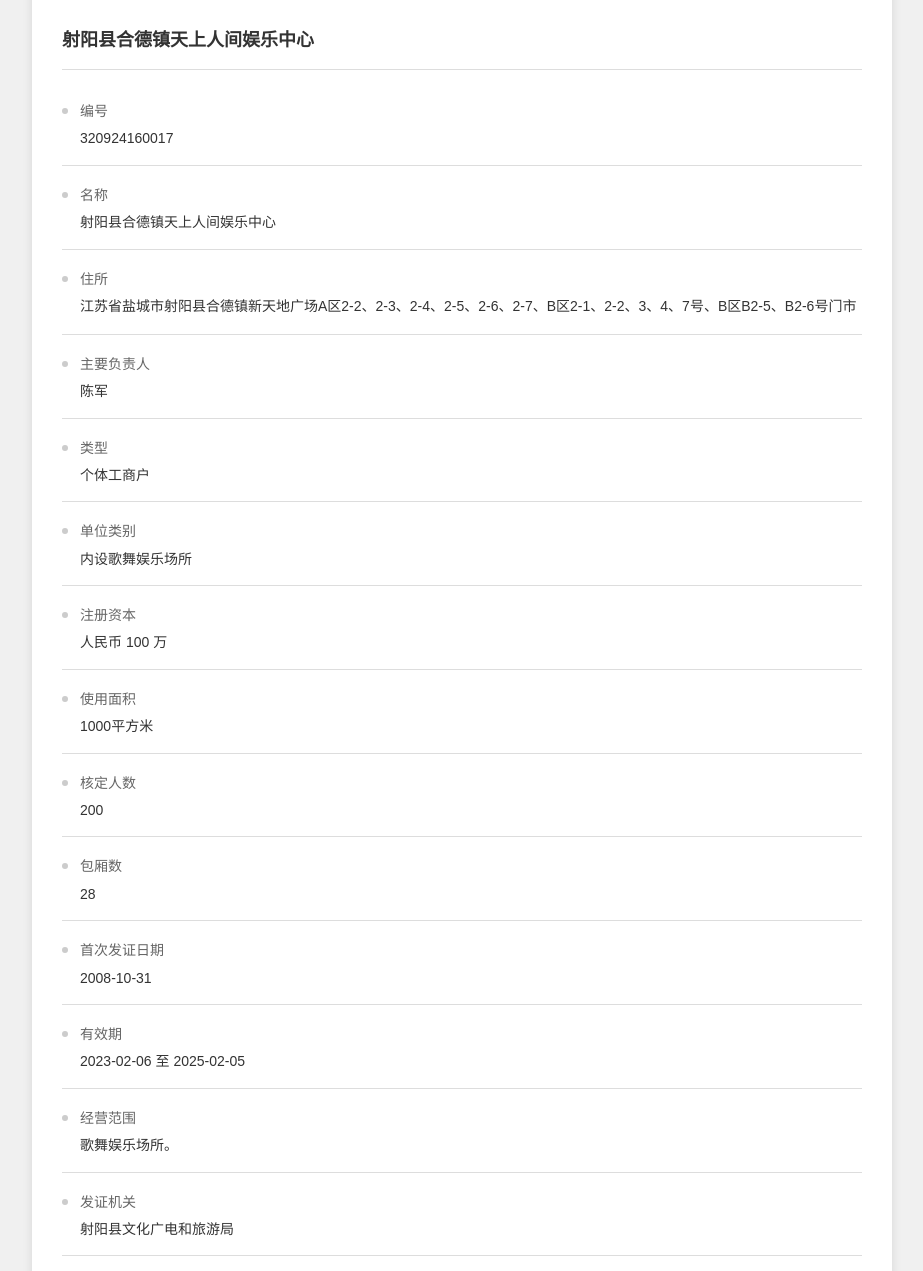
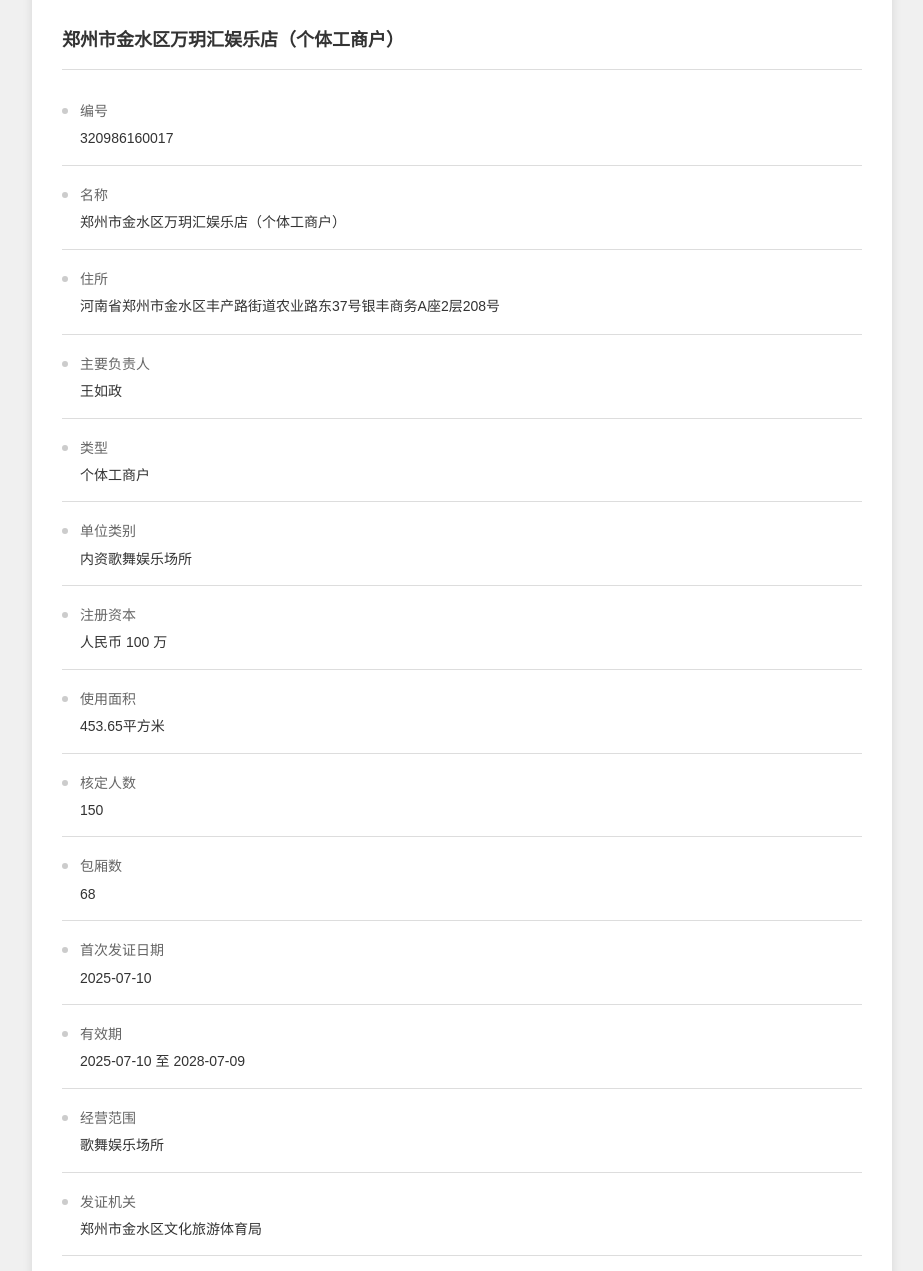
Before and after one commit to luohengjian/wanyue, a plain HTML site: page index.html in a window 1280 px wide. Shown: the part 122-1393 px from the top of the page, without its empty margins (178-1101 px from the left). Drawn offline with Linux system fonts and the light colour scheme.

Commit message:
Update index.html

```diff
--- a/index.html
+++ b/index.html
@@ -103,21 +103,21 @@
 <body>
     <div class="document">
         <div class="header">
-            <img src="images/2.jpg" alt="中华人民共和国国徽" class="emblem">
+            <img src="/2.jpg" alt="中华人民共和国国徽" class="emblem">
             <div class="header-text">
                 <div class="ministry-title">中华人民共和国文化和旅游部</div>
                 <div class="ministry-subtitle">MINISTRY OF CULTURE AND TOURISM OF THE PEOPLE'S REPUBLIC OF CHINA</div>
             </div>
         </div>
 
-        <div class="business-name">射阳县合德镇天上人间娱乐中心</div>
+        <div class="business-name">郑州市金水区万玥汇娱乐店（个体工商户）</div>
 
         <div class="content">
                          <div class="info-item">
                  <div class="bullet"></div>
                  <div class="info-content">
                      <div class="info-label">编号</div>
-                     <div class="info-value">320924160017</div>
+                     <div class="info-value">320986160017</div>
                  </div>
              </div>
 
@@ -125,7 +125,7 @@
                  <div class="bullet"></div>
                  <div class="info-content">
                      <div class="info-label">名称</div>
-                     <div class="info-value">射阳县合德镇天上人间娱乐中心</div>
+                     <div class="info-value">郑州市金水区万玥汇娱乐店（个体工商户）</div>
                  </div>
              </div>
 
@@ -133,7 +133,7 @@
                  <div class="bullet"></div>
                  <div class="info-content">
                      <div class="info-label">住所</div>
-                     <div class="info-value long-text">江苏省盐城市射阳县合德镇新天地广场A区2-2、2-3、2-4、2-5、2-6、2-7、B区2-1、2-2、3、4、7号、B区B2-5、B2-6号门市</div>
+                     <div class="info-value long-text">河南省郑州市金水区丰产路街道农业路东37号银丰商务A座2层208号</div>
                  </div>
              </div>
 
@@ -141,7 +141,7 @@
                  <div class="bullet"></div>
                  <div class="info-content">
                      <div class="info-label">主要负责人</div>
-                     <div class="info-value">陈军</div>
+                     <div class="info-value">王如政</div>
                  </div>
              </div>
 
@@ -157,7 +157,7 @@
                  <div class="bullet"></div>
                  <div class="info-content">
                      <div class="info-label">单位类别</div>
-                     <div class="info-value">内设歌舞娱乐场所</div>
+                     <div class="info-value">内资歌舞娱乐场所</div>
                  </div>
              </div>
 
@@ -173,7 +173,7 @@
                  <div class="bullet"></div>
                  <div class="info-content">
                      <div class="info-label">使用面积</div>
-                     <div class="info-value">1000平方米</div>
+                     <div class="info-value">453.65平方米</div>
                  </div>
              </div>
 
@@ -181,7 +181,7 @@
                  <div class="bullet"></div>
                  <div class="info-content">
                      <div class="info-label">核定人数</div>
-                     <div class="info-value">200</div>
+                     <div class="info-value">150</div>
                  </div>
              </div>
 
@@ -189,7 +189,7 @@
                  <div class="bullet"></div>
                  <div class="info-content">
                      <div class="info-label">包厢数</div>
-                     <div class="info-value">28</div>
+                     <div class="info-value">68</div>
                  </div>
              </div>
 
@@ -197,7 +197,7 @@
                  <div class="bullet"></div>
                  <div class="info-content">
                      <div class="info-label">首次发证日期</div>
-                     <div class="info-value">2008-10-31</div>
+                     <div class="info-value">2025-07-10</div>
                  </div>
              </div>
 
@@ -205,7 +205,7 @@
                  <div class="bullet"></div>
                  <div class="info-content">
                      <div class="info-label">有效期</div>
-                     <div class="info-value">2023-02-06 至 2025-02-05</div>
+                     <div class="info-value">2025-07-10 至 2028-07-09</div>
                  </div>
              </div>
 
@@ -213,7 +213,7 @@
                  <div class="bullet"></div>
                  <div class="info-content">
                      <div class="info-label">经营范围</div>
-                     <div class="info-value">歌舞娱乐场所。</div>
+                     <div class="info-value">歌舞娱乐场所</div>
                  </div>
              </div>
 
@@ -221,7 +221,7 @@
                  <div class="bullet"></div>
                  <div class="info-content">
                      <div class="info-label">发证机关</div>
-                     <div class="info-value">射阳县文化广电和旅游局</div>
+                     <div class="info-value">郑州市金水区文化旅游体育局</div>
                  </div>
              </div>
 
@@ -229,7 +229,7 @@
                  <div class="bullet"></div>
                  <div class="info-content">
                      <div class="info-label">发证日期</div>
-                     <div class="info-value">2023-01-09</div>
+                     <div class="info-value">2025-07-10</div>
                  </div>
              </div>
         </div>
```
